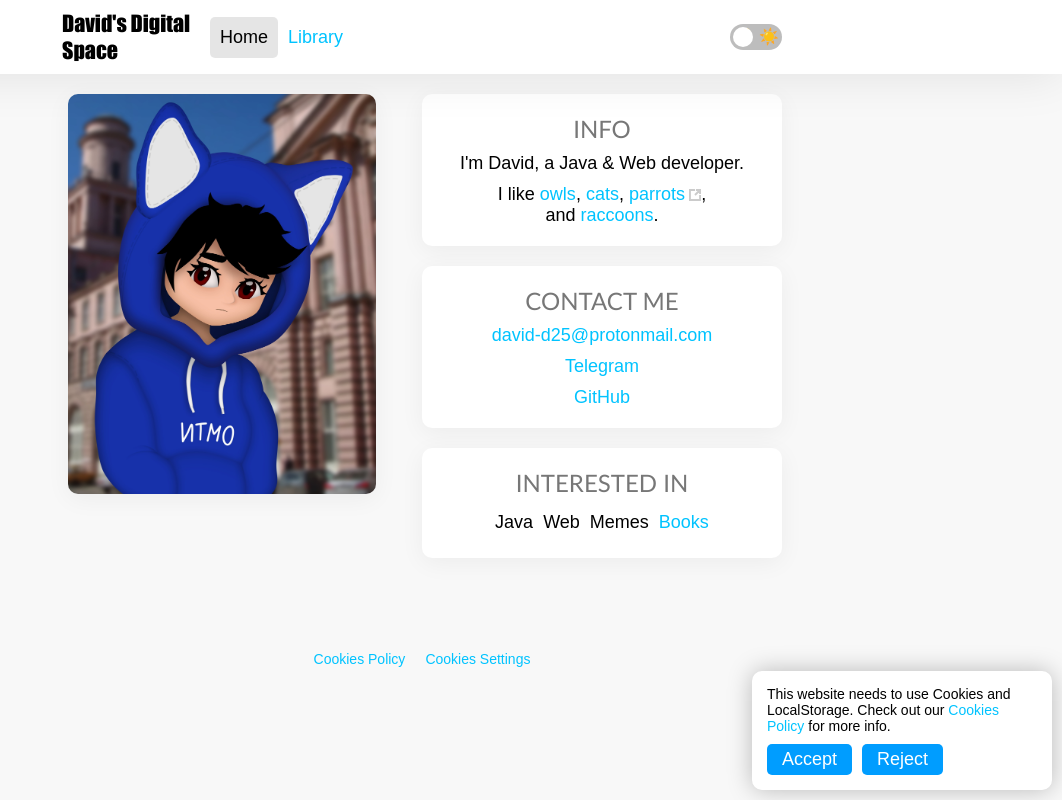
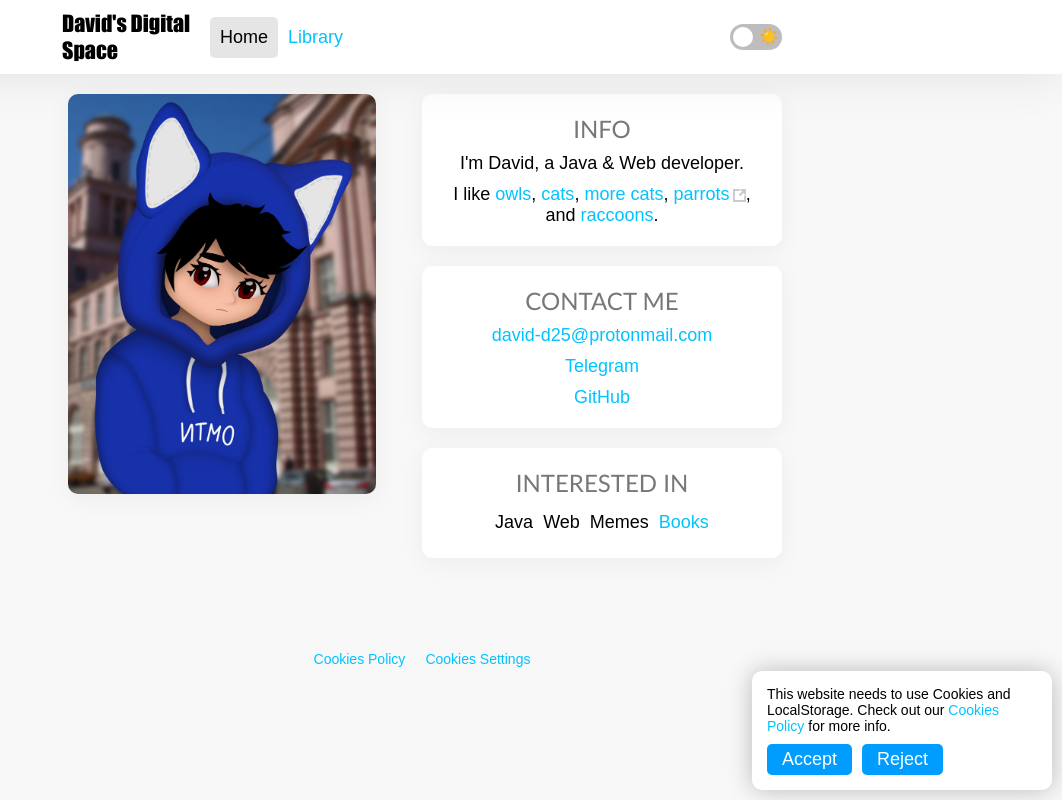
Before and after one commit to david-d25/digital-space, a React app: page / in a window 1280 px wide. Shown: the whole page, without its empty margins (218-1280 px from the left). Built offline with nearby package versions, Linux system fonts and the light colour scheme.

Commit message:
added another cat

```diff
--- a/src/page/home/Home.js
+++ b/src/page/home/Home.js
@@ -38,6 +38,11 @@ export default class Home extends React.Component {
                                     <span className="clickable"
                                           onClick={() => this.showImageInPopup("img/cat.jpg", "This cat's name is Hina")}>
                                         cats
+                                    </span>
+                                    ,&nbsp;
+                                    <span className="clickable"
+                                          onClick={() => this.showImageInPopup("img/more_cat.jpg", "This cat's name is Chester")}>
+                                        more cats
                                     </span>
                                     ,&nbsp;
                                     <a className="clickable external"
```
Also changed, not shown: public/img/more_cat.jpg (added).
